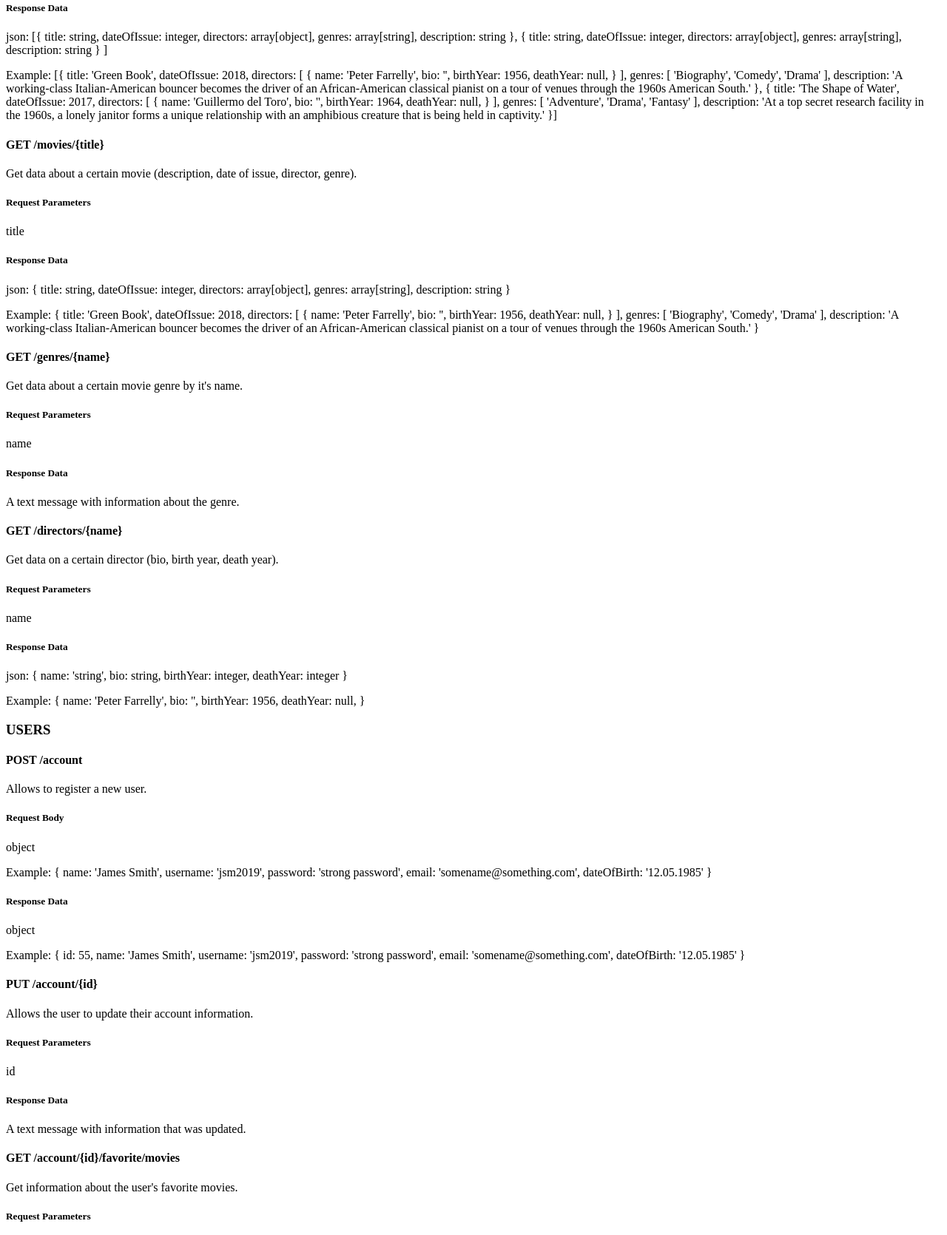
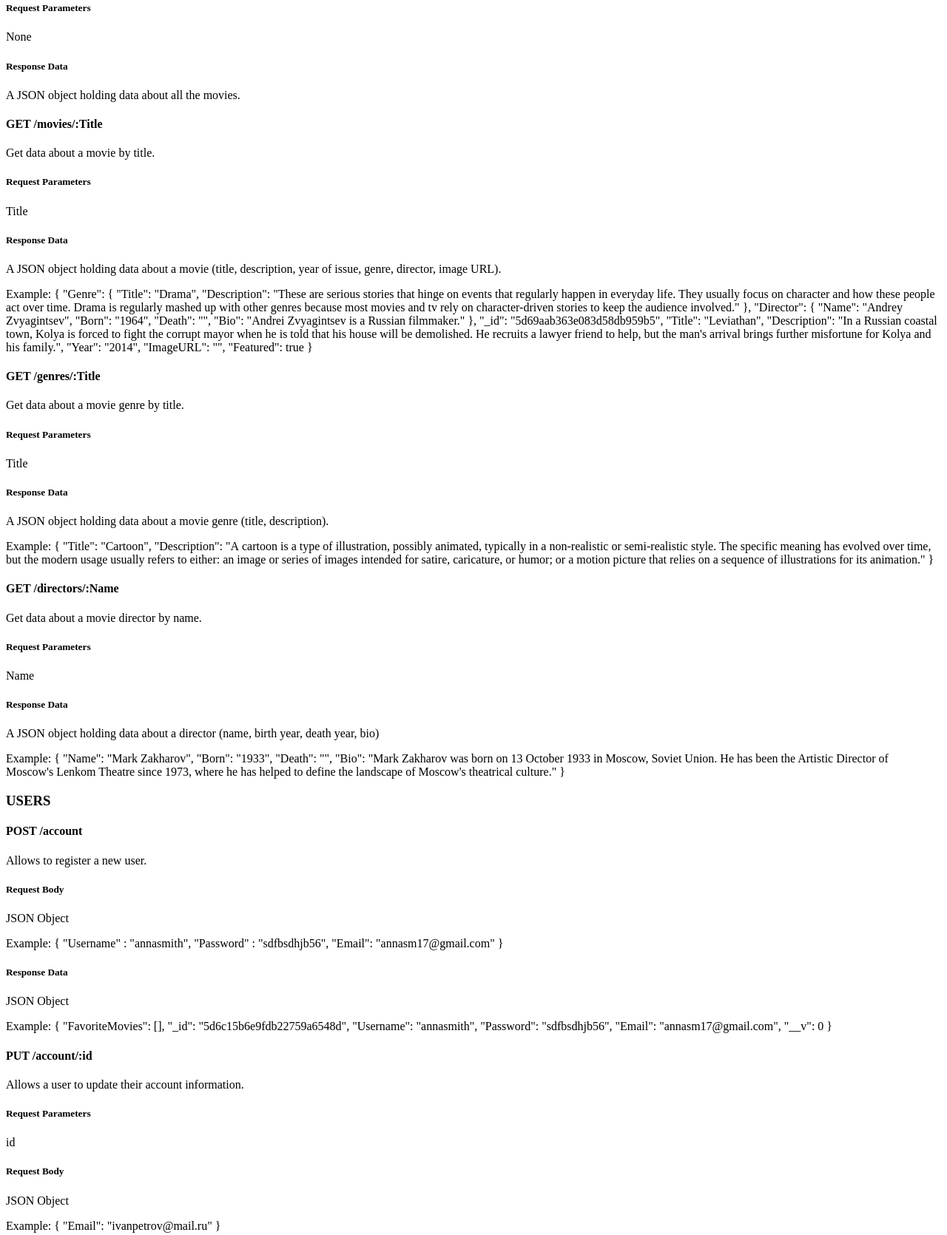
Before and after one commit to KiraSl/rest-api, a website: page public/documentation.html in a window 1280 px wide. Shown: the part 283-1953 px from the top of the page at 74% size. Drawn offline with Linux system fonts and the light colour scheme.

Commit message:
Update documentation.html file

```diff
--- a/public/documentation.html
+++ b/public/documentation.html
@@ -1,270 +1,189 @@
 <!DOCTYPE html>
 <html lang="en">
   <head>
-  <meta charset="UTF-8">
-  <meta name="viewport" content="width=device-width, initial-scale=1.0">
-  <meta http-equiv="X-UA-Compatible" content="ie=edge">
-  <title>Oscar Movies API</title>
+    <meta charset="UTF-8" />
+    <meta name="viewport" content="width=device-width, initial-scale=1.0" />
+    <meta http-equiv="X-UA-Compatible" content="ie=edge" />
+    <title>Movies API</title>
   </head>
   <body>
-  <h1>Oscar Movies API</h1>
+    <h1>Movies API</h1>
     <h2>API Overview</h2>
-  <p>Provides access to the information related to the movies which won in the "Best Picture" Oscar nomination. </p>
+    <p>Provides data about the Soviet and Russian movies.</p>
 
     <h3>MOVIES</h3>
     <div>
       <h4>GET /movies</h4>
-    <p>Get the list of all available movies. </p>
+      <p>Get the list of all available movies.</p>
+      <h5>Request Parameters</h5>
+      <p>None</p>
       <h5>Response Data</h5>
       <p>
-        json:
-        [{
-        title: string,
-        dateOfIssue: integer,
-        directors: array[object],
-        genres: array[string],
-        description: string
-        },
-        {
-        title: string,
-        dateOfIssue: integer,
-        directors: array[object],
-        genres: array[string],
-        description: string
-        }
-        ]
-    </p>
-    <p>
-        Example:
-        [{
-          title: 'Green Book',
-          dateOfIssue: 2018,
-          directors: [
-            {
-              name: 'Peter Farrelly',
-              bio: '',
-              birthYear: 1956,
-              deathYear: null,
-            }
-          ],
-          genres: [
-            'Biography',
-            'Comedy',
-            'Drama'
-            ],
-          description: 'A working-class Italian-American bouncer becomes the driver of an African-American classical pianist on a tour of venues through the 1960s American South.'
-        },
-        {
-          title: 'The Shape of Water',
-          dateOfIssue: 2017,
-          directors: [
-            {
-              name: 'Guillermo del Toro',
-              bio: '',
-              birthYear: 1964,
-              deathYear: null,
-            }
-          ],
-          genres: [
-            'Adventure',
-            'Drama',
-            'Fantasy'
-            ],
-          description: 'At a top secret research facility in the 1960s, a lonely janitor forms a unique relationship with an amphibious creature that is being held in captivity.'
-        }]
+        A JSON object holding data about all the movies.
       </p>
     </div>
 
     <div>
-      <h4>GET /movies/{title}</h4>
-      <p>Get data about a certain movie (description, date of issue, director, genre). </p>
+      <h4>GET /movies/:Title</h4>
+      <p>
+        Get data about a movie by title.
+      </p>
       <h5>Request Parameters</h5>
-      <p>title</p>
+      <p>Title</p>
       <h5>Response Data</h5>
       <p>
-        json:
-        {
-        title: string,
-        dateOfIssue: integer,
-        directors: array[object],
-        genres: array[string],
-        description: string
-        }
+        A JSON object holding data about a movie (title, description, year of
+        issue, genre, director, image URL).
       </p>
       <p>
-        Example:
-        {
-        title: 'Green Book',
-        dateOfIssue: 2018,
-        directors: [
-          {
-            name: 'Peter Farrelly',
-            bio: '',
-            birthYear: 1956,
-            deathYear: null,
-          }
-        ],
-        genres: [
-          'Biography',
-          'Comedy',
-          'Drama'
-          ],
-        description: 'A working-class Italian-American bouncer becomes the driver of an African-American classical pianist on a tour of venues through the 1960s American South.'
-        }
+        Example: { "Genre": { "Title": "Drama", "Description": "These are
+        serious stories that hinge on events that regularly happen in everyday
+        life. They usually focus on character and how these people act over
+        time. Drama is regularly mashed up with other genres because most movies
+        and tv rely on character-driven stories to keep the audience involved."
+        }, "Director": { "Name": "Andrey Zvyagintsev", "Born": "1964", "Death":
+        "", "Bio": "Andrei Zvyagintsev is a Russian filmmaker." }, "_id":
+        "5d69aab363e083d58db959b5", "Title": "Leviathan", "Description": "In a
+        Russian coastal town, Kolya is forced to fight the corrupt mayor when he
+        is told that his house will be demolished. He recruits a lawyer friend
+        to help, but the man's arrival brings further misfortune for Kolya and
+        his family.", "Year": "2014", "ImageURL": "", "Featured": true }
       </p>
     </div>
 
     <div>
-      <h4>GET /genres/{name}</h4>
-      <p>Get data about a certain movie genre by it's name.</p>
+      <h4>GET /genres/:Title</h4>
+      <p>Get data about a movie genre by title.</p>
       <h5>Request Parameters</h5>
-      <p>name</p>
+      <p>Title</p>
       <h5>Response Data</h5>
       <p>
-        A text message with information about the genre.
+        A JSON object holding data about a movie genre (title, description).
       </p>
-
+      <p>
+        Example: { "Title": "Cartoon", "Description": "A cartoon is a type
+        of illustration, possibly animated, typically in a non-realistic or
+        semi-realistic style. The specific meaning has evolved over time, but
+        the modern usage usually refers to either: an image or series of images
+        intended for satire, caricature, or humor; or a motion picture that
+        relies on a sequence of illustrations for its animation." }
+      </p>
     </div>
 
     <div>
-        <h4>GET /directors/{name}</h4>
-        <p>Get data on a certain director (bio, birth year, death year).</p>
+      <h4>GET /directors/:Name</h4>
+      <p>
+        Get data about a movie director by name.
+      </p>
       <h5>Request Parameters</h5>
-        <p>name</p>
+      <p>Name</p>
       <h5>Response Data</h5>
       <p>
-            json:
-            {
-              name: 'string',
-              bio: string,
-              birthYear: integer,
-              deathYear: integer
-            }
+        A JSON object holding data about a director (name, birth year, death
+        year, bio)
       </p>
       <p>
-            Example:
-            {
-              name: 'Peter Farrelly',
-              bio: '',
-              birthYear: 1956,
-              deathYear: null,
-            }
+        Example: { "Name": "Mark Zakharov", "Born": "1933", "Death": "", "Bio":
+        "Mark Zakharov was born on 13 October 1933 in Moscow, Soviet Union. He
+        has been the Artistic Director of Moscow's Lenkom Theatre since 1973,
+        where he has helped to define the landscape of Moscow's theatrical
+        culture." }
       </p>
     </div>
 
     <h3>USERS</h3>
     <div>
-      <h4>POST /account </h4>
+      <h4>POST /account</h4>
       <p>Allows to register a new user.</p>
       <h5>Request Body</h5>
-      <p>object</p>
+      <p>JSON Object</p>
       <p>
-        Example:
-        {
-          name: 'James Smith',
-          username: 'jsm2019',
-          password: 'strong password',
-          email: 'somename@something.com',
-          dateOfBirth: '12.05.1985'
-        }
+        Example: { "Username" : "annasmith", "Password" : "sdfbsdhjb56",
+        "Email": "annasm17@gmail.com" }
       </p>
       <h5>Response Data</h5>
-      <p>object</p>
+      <p>JSON Object</p>
       <p>
-        Example:
-        {
-          id: 55,
-          name: 'James Smith',
-          username: 'jsm2019',
-          password: 'strong password',
-          email: 'somename@something.com',
-          dateOfBirth: '12.05.1985'
-        }
+        Example: { "FavoriteMovies": [], "_id": "5d6c15b6e9fdb22759a6548d",
+        "Username": "annasmith", "Password": "sdfbsdhjb56", "Email":
+        "annasm17@gmail.com", "__v": 0 }
       </p>
     </div>
 
     <div>
-      <h4>PUT /account/{id} </h4>
-      <p>Allows the user to update their account information. </p>
+      <h4>PUT /account/:id</h4>
+      <p>Allows a user to update their account information.</p>
       <h5>Request Parameters</h5>
       <p>id</p>
+      <h5>Request Body</h5>
+      <p>JSON Object</p>
+      <p>
+        Example: { "Email": "ivanpetrov@mail.ru" }
+      </p>
       <h5>Response Data</h5>
-      <p>A text message with information that was updated. </p>
+      <p>A JSON object with the data about the user.</p>
+      <p>
+        Example: { "FavoriteMovies": [], "_id": "5d69b94625e8682afb8e67a6",
+        "Username": "ivanpetrov", "Password": "ip2019", "Email":
+        "ivanpetrov@mail.ru", "Birthday": "1997-06-23T00:00:00.000Z" }
+      </p>
     </div>
 
     <div>
-        <h4>GET /account/{id}/favorite/movies</h4>
-        <p>Get information about the user's favorite movies.</p>
+      <h4>GET /account/:id/favorite/movies</h4>
+      <p>Get the user's favorite movies.</p>
       <h5>Request Parameters</h5>
       <p>id</p>
       <h5>Response Data</h5>
       <p>
-          json:
-            [{
-            title: string,
-            dateOfIssue: integer,
-            directors: array[object],
-            genres: array[string],
-            description: string
-            },
-            {
-            title: string,
-            dateOfIssue: integer,
-            directors: array[object],
-            genres: array[string],
-            description: string
-            }
-            ]
+        An array with the movies IDs.
       </p>
-    </div>
-    <div>
-      <h4>POST /account/{id}/favorite/movies </h4>
-      <p>Allows to add a movie to their list of favorites.</p>
-      <h5>Request Parameters</h5>
-      <p>id</p>
-      <h5>Request Body</h5>
-      <p>object</p>
       <p>
-        Example:
-        {
-          title: 'Green Book',
-          dateOfIssue: 2018,
-          directors: [
-            {
-              name: 'Peter Farrelly',
-              bio: '',
-              birthYear: 1956,
-              deathYear: null,
-            }
-          ],
-          genres: [
-            'Biography',
-            'Comedy',
-            'Drama'
-            ],
-          description: 'A working-class Italian-American bouncer becomes the driver of an African-American classical pianist on a tour of venues through the 1960s American South.'
-          }
+        Example: [ "5d69b58225e8682afb8e67a3", "5d69b0de63e083d58db959b8" ]
       </p>
-      <h5>Response Data</h5>
-      <p>object</p>
     </div>
 
     <div>
-      <h4>DELETE /account/{id}/favorite/movies/{title} </h4>
-      <p>Allows to remove a movie from the user's list of favorites.</p>
+      <h4>POST /account/:id/favorite/movies/:movieid</h4>
+      <p>Adds a movie to the user's list of favorite movies.</p>
       <h5>Request Parameters</h5>
-      <p>id, title</p>
+      <p>movieid</p>
       <h5>Response Data</h5>
-      <p>A text message with information that the movie was removed from the list of favorites. </p>
+      <p>A JSON object with the data about the user.</p>
+      <p>
+        { "FavoriteMovies": [ "5d69b58225e8682afb8e67a3",
+        "5d69b0de63e083d58db959b8" ], "_id": "5d69b7ab25e8682afb8e67a4",
+        "Username": "Kira", "Password": "Abch85", "Email": "ab@gmail.com",
+        "Birthday": "1985-01-25T00:00:00.000Z" }
+      </p>
     </div>
 
     <div>
-        <h4>DELETE /account/{id} </h4>
-        <p>Allows to delete the user's account. </p>
+      <h4>DELETE /account/:id/favorite/movies/:movieid</h4>
+      <p>Removes a movie from the user's list of favorites.</p>
+      <h5>Request Parameters</h5>
+      <p>id, movieid</p>
+      <h5>Response Data</h5>
+      <p>
+        A JSON object with the data about the user.
+      </p>
+      <p>
+        Example: { "FavoriteMovies": [], "_id": "5d69b94625e8682afb8e67a6",
+        "Username": "ivanpetrov", "Password": "ip2019", "Email":
+        "ivanp@yandex.ru", "Birthday": "1997-06-23T00:00:00.000Z" }
+      </p>
+    </div>
+
+    <div>
+      <h4>DELETE /account/:id</h4>
+      <p>Deletes the user's account.</p>
       <h5>Request Parameters</h5>
       <p>id</p>
       <h5>Response Data</h5>
-        <p>A text message with the confirmation that the account was successfully deleted. </p>
+      <p>
+        A text message with the confirmation that the account was successfully
+        deleted.
+      </p>
     </div>
   </body>
 </html>
```
Lines whose indentation alone changed are shown as unchanged.
